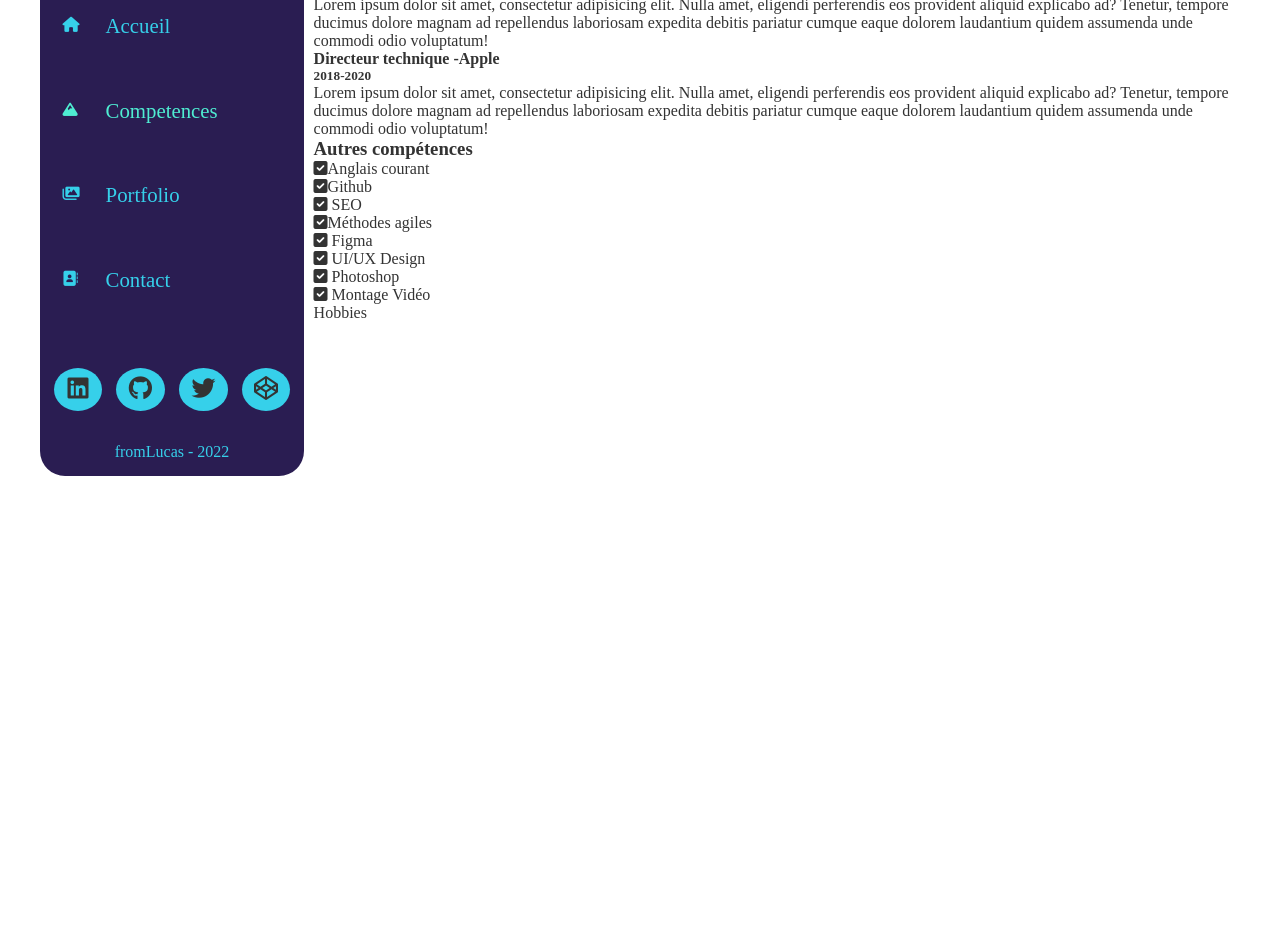
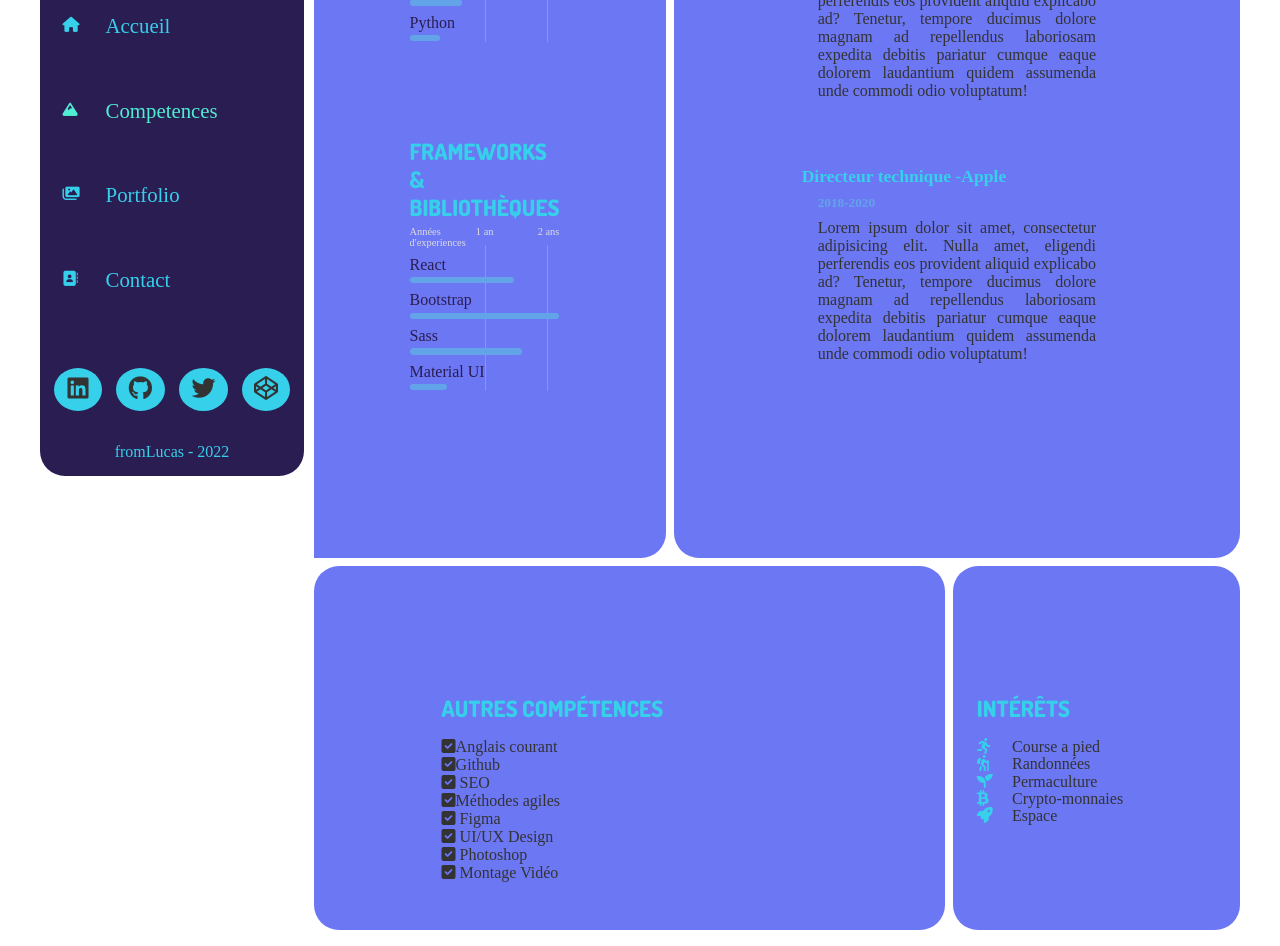
Before and after one commit to LucasTchitdjian/react-cv, a React (Create React App) app: page /competences in a window 1280 px wide. Shown: the part 300-1246 px from the top of the page. Before the commit the page ends 800 px from the top, so only its background shows below. Built offline with nearby package versions, Linux system fonts and the light colour scheme; a web font is replaced by a local one.

Commit message:
skills page improvement needed

```diff
--- a/src/components/knowledges/Hobbies.js
+++ b/src/components/knowledges/Hobbies.js
@@ -2,8 +2,30 @@
 
 const Hobbies = () => {
   return (
-    <div>
-      Hobbies
+    <div className="hobbies">
+      <h3>Intérêts</h3>
+      <ul>
+        <li className='hobby'>
+          <i className='fas fa-running'></i>
+          <span>Course a pied</span>
+        </li>
+        <li className='hobby'>
+          <i className='fas fa-hiking'></i>
+          <span>Randonnées</span>
+        </li>
+        <li className='hobby'>
+          <i className='fas fa-seedling'></i>
+          <span>Permaculture</span>
+        </li>
+        <li className='hobby'>
+          <i class="fa-brands fa-btc"></i>
+          <span>Crypto-monnaies</span>
+        </li>
+        <li className='hobby'>
+          <i className='fas fa-rocket'></i>
+          <span>Espace</span>
+        </li>
+      </ul>
     </div>
   );
 };
--- a/src/styles/pages/_knowledges.scss
+++ b/src/styles/pages/_knowledges.scss
@@ -0,0 +1,231 @@
+.knowledges {
+  .knowledgesContent {
+    min-height: $min-height;
+    width: 100%;
+    position: relative;
+    overflow: hidden;
+    display: grid;
+    grid-template-columns: 38% 1fr 1fr;
+    grid-template-rows: 70% 30%;
+    grid-template-areas:
+      "L E E"
+      "O O H";
+
+    .languagesFrameworks, .experience, .otherSkills, .hobbies {
+      background: $color-2;
+      border-radius: $borderRadius;
+      padding: 8rem;
+    }
+    h3 {
+      font-size: 1.4rem;
+      margin-bottom: 1rem;
+      font-family: $font-2;
+      color: $color-5;
+      text-transform: uppercase;
+    }
+    .languagesFrameworks {
+      grid-area: L;
+      margin-bottom: .5rem;
+      margin-left: -2rem;
+      display: grid;
+      grid-template-columns: 2fr;
+      grid-template-rows: 1fr 1fr;
+      grid-template-areas:
+        "L"
+        "F";
+
+        .languageDisplay {
+          grid-area: L;
+        }
+
+        .frameworkDisplay {
+          grid-area: F;
+        }
+        h3 {
+          margin-bottom: .3rem;
+        }
+        .years {
+          font-size: .65rem;
+          display: flex;
+          justify-content: space-between;
+          color: $white;
+
+          span {
+            width: 36%;
+
+            &:nth-child(2) {
+              text-align: right;
+              width: 20%;
+            }
+            &:nth-child(3) {
+              text-align: right;
+              width: 44%;
+            }
+            &:nth-child(2)::before,
+            &:nth-child(3)::before {
+              content: "";
+              background: rgba(180,179,179,0.5);
+              position: absolute;
+              height: 146px;
+              width: 1px;
+              transform: translate(9px, 19px);
+            }
+          }
+        }
+        .languagesList {
+          padding-top: .5rem;
+
+          li {
+            color: $color-1;
+          }
+          .progressBar {
+            height: .4rem;
+            background: transparent;
+            border-radius: 50px;
+            margin-top: .2rem;
+            position: relative;
+
+            &::after {
+              content: "";
+              position: absolute;
+              background: $color-3;
+              border-radius: 50px;
+              height: .4rem;
+              width: 0;
+              animation: line 2s ease-out forwards;
+
+              @keyframes line {
+                to {
+                  width: 100%;
+                }
+              }
+            }
+          }
+        }
+    }
+   .experience {
+      grid-area: E;
+      margin: 0 0 .5rem .5rem;
+      display: grid;
+      grid-template-columns: 1fr;
+      grid-template-rows: 10% 1fr 1fr;
+      grid-template-areas:
+        "1"
+        "2"
+        "3";
+
+      h3 {
+        grid-area: 1;
+      }
+      h4 {
+        font-size: 1.1rem;
+        color: $color-5;
+      }
+      h5 {
+        color: $color-3;
+        padding: 0.5rem 0 0.5rem 1rem;
+      }
+      p {
+        text-align: justify;
+        padding: 0 1rem;
+      }
+      .exp-1 {
+        grid-area: 2;
+      }
+      .exp-2 {
+        grid-area: 3;
+      }
+    }
+    .otherSkills {
+      grid-area: O;
+      margin-right: 0.5rem;
+
+      .list {
+        display: flex;
+        width: 80%;
+        height: 100%;
+        margin: 0 auto;
+        justify-content: space-between;
+
+        ul {
+          height: 80%;
+          display: grid;
+
+          i {
+            color: $color-5;
+          }
+        }
+      }
+    }
+    .hobbies {
+      grid-area: H;
+      padding-left: 1.5rem;
+
+      ul {
+        height: 80%;
+        display: grid;
+
+        li {
+          i {
+            position: absolute;
+            color: $color-5;
+          }
+          span {
+            position: absolute;
+            transform: translateX(2.2rem);
+          }
+        }
+      }
+    }
+  }
+}
+@media screen and (max-width: 950px){
+  .knowledgesContent {
+    h3 {
+      font-size: 1.2rem !important;
+    }
+    .languagesList {
+      padding-top: .2rem !important;
+    }
+    p {
+      font-size: .8rem;
+    }
+    .otherSkills, .hobbies {
+      font-size: .8rem;
+    }
+  }
+}
+@media screen and (max-width: 850px){
+  .knowledgesContent {
+    h4 {
+      font-size: .9rem !important;
+    }
+    h5 {
+      font-size: .6rem !important;
+      padding: .2rem 1rem !important;
+    }
+  }
+}
+@media screen and (max-width: 500px){
+  .knowledgesContent {
+    display: grid !important;
+    grid-template-columns: 1fr !important;
+    grid-template-rows: 1fr 1fr 180px 180px !important;
+
+    .languages {
+      grid-area: 1 !important;
+    }
+    .experience {
+      grid-area: 2 !important;
+      margin-left: 0 !important;
+    }
+    .otherSkills {
+      grid-area: 3 !important;
+      margin-right: 0 !important;
+    }
+    .hobbies {
+      grid-area: 4 !important;
+      margin-top: .5rem !important;
+    }
+  }
+}
```
